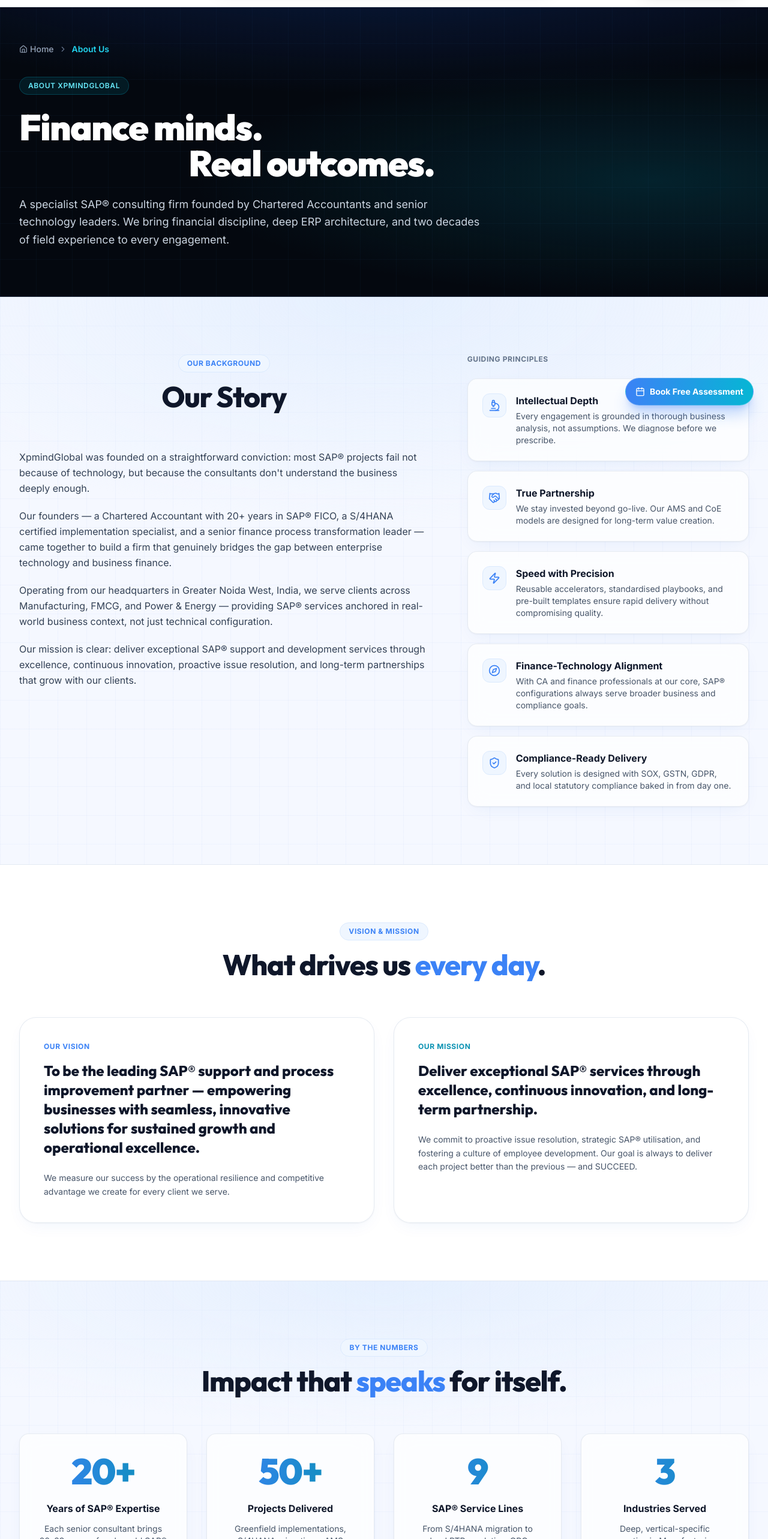
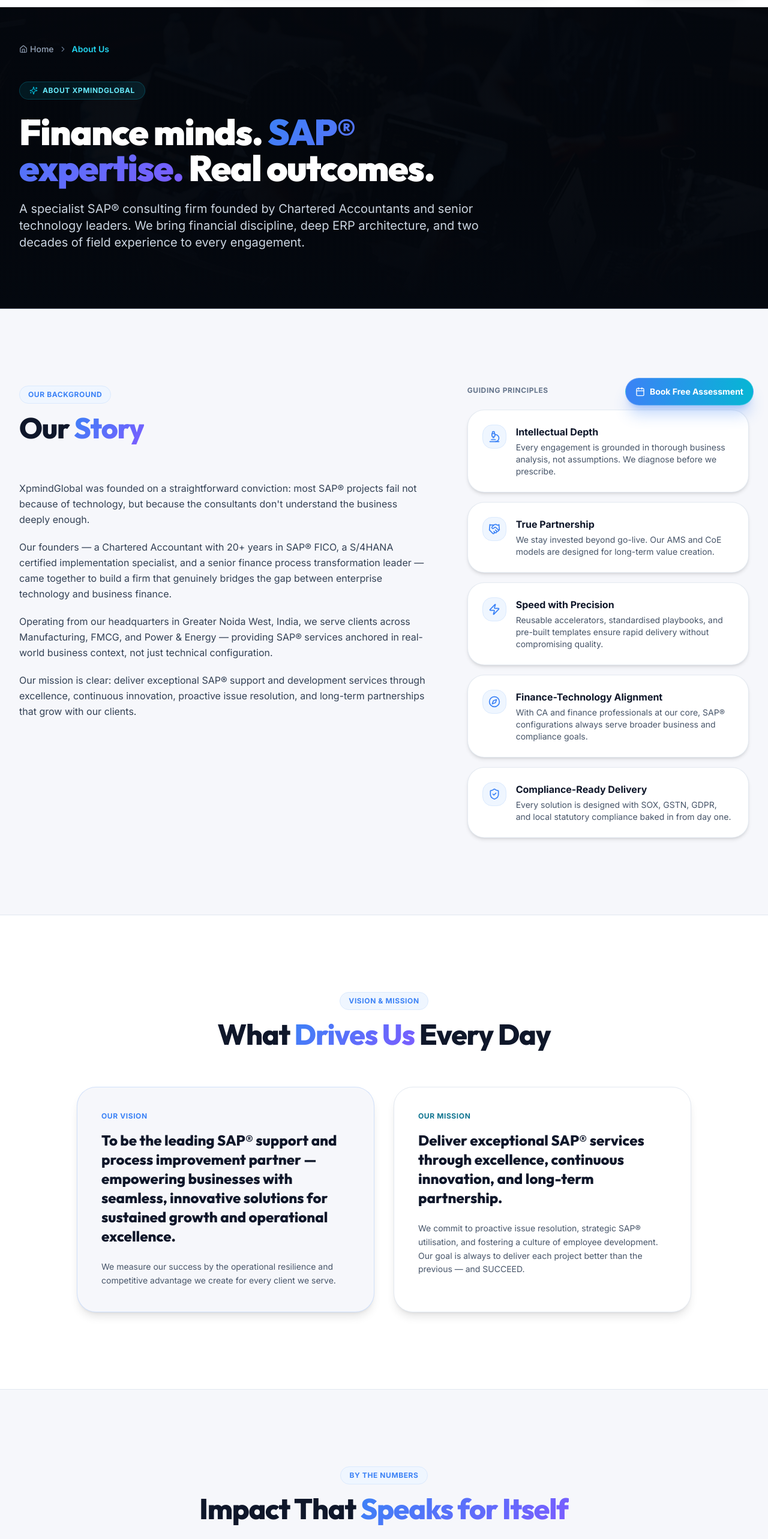
Before and after one commit to manishraghavv/xp, a Next.js app: page /about in a window 1280 px wide. Shown: the part 100-2666 px from the top of the page at 60% size. Built offline with nearby package versions, Linux system fonts and the light colour scheme.

Commit message:
feat(about,contact): upgrade About and Contact pages with photography, Hostinger layout, and responsive tokens

```diff
--- a/src/app/about/page.tsx
+++ b/src/app/about/page.tsx
@@ -1,10 +1,11 @@
 import React from "react";
 import type { Metadata } from "next";
+import Image from "next/image";
 import { Breadcrumbs } from "@/components/layout/Breadcrumbs";
 import { companyData } from "@/content/company";
 import { SectionHeading } from "@/components/ui/SectionHeading";
 import { StatCounter } from "@/components/ui/StatCounter";
-import { Microscope, Handshake, Zap, Compass, ShieldCheck, ArrowRight } from "lucide-react";
+import { Microscope, Handshake, Zap, Compass, ShieldCheck, ArrowRight, Sparkles } from "lucide-react";
 import { ContactCtaBand } from "@/components/sections/ContactCtaBand";
 
 export const metadata: Metadata = {
@@ -27,25 +28,41 @@
 
   return (
     <div className="pt-24 sm:pt-28">
-      {/* Hero Section (Dark navy mesh) */}
-      <section className="dark-mesh-bg text-white pt-12 pb-20 relative overflow-hidden border-b border-slate-800/80">
+      {/* Hero Section (Dark navy mesh with team photo) */}
+      <section
+        data-theme="dark"
+        className="relative text-white pt-12 pb-24 overflow-hidden border-b border-slate-800/80"
+      >
+        <div className="absolute inset-0 z-0">
+          <Image
+            src="/images/about-team.jpg"
+            alt="Enterprise SAP Consulting Team Collaboration"
+            fill
+            priority
+            sizes="100vw"
+            className="object-cover object-center brightness-[0.30] contrast-125"
+          />
+          <div className="absolute inset-0 bg-gradient-to-b from-navy-950/90 via-navy-950/80 to-navy-950" />
+        </div>
+
         <div className="max-w-7xl mx-auto px-4 sm:px-6 lg:px-8 relative z-10">
-          <Breadcrumbs items={[{ label: "About Us" }]} theme="dark" className="mb-6" />
+          <Breadcrumbs items={[{ label: "About Us" }]} theme="dark" className="mb-8" />
 
           <div className="max-w-3xl">
-            <div className="inline-flex items-center gap-2 px-3.5 py-1.5 rounded-full bg-cyan-500/10 border border-cyan-500/25 text-cyan-300 text-xs font-semibold uppercase tracking-wider mb-6">
+            <div className="inline-flex items-center gap-2 px-4 py-1.5 rounded-full bg-cyan-500/10 border border-cyan-500/25 text-cyan-300 text-xs font-bold uppercase tracking-wider mb-6">
+              <Sparkles className="w-3.5 h-3.5 text-brand-cyan" />
               <span>About XpmindGlobal</span>
             </div>
 
-            <h1 className="font-display text-4xl sm:text-5xl md:text-6xl font-black tracking-tight leading-[1.05] mb-6">
+            <h1 className="font-display text-4xl sm:text-5xl md:text-6xl font-black tracking-tight leading-[1.08] mb-6">
               Finance minds.{" "}
-              <span className="text-transparent bg-clip-text bg-gradient-to-r from-brand-blue-light to-brand-cyan">
+              <span className="gradient-heading-accent">
                 SAP® expertise.
               </span>{" "}
               Real outcomes.
             </h1>
 
-            <p className="text-lg text-slate-300 leading-relaxed font-normal">
+            <p className="text-base sm:text-xl text-slate-300 leading-relaxed font-normal">
               A specialist SAP® consulting firm founded by Chartered Accountants and senior technology leaders. We bring financial discipline, deep ERP architecture, and two decades of field experience to every engagement.
             </p>
           </div>
@@ -53,7 +70,7 @@
       </section>
 
       {/* Our Story & Values Section (Light section) */}
-      <section className="py-24 bg-canvas-subtle light-mesh-bg border-b border-slate-200/80">
+      <section data-theme="light" className="py-24 sm:py-32 bg-[#F6F7FB] border-b border-slate-200">
         <div className="max-w-7xl mx-auto px-4 sm:px-6 lg:px-8">
           <div className="grid grid-cols-1 lg:grid-cols-12 gap-12 lg:gap-16 items-start">
             {/* Story Text (7 cols) */}
@@ -61,6 +78,8 @@
               <SectionHeading
                 eyebrow="Our Background"
                 title="Our Story"
+                highlight="Story"
+                align="left"
                 className="mb-8"
                 theme="light"
               />
@@ -81,14 +100,14 @@
               {companyData.values.map((val, idx) => (
                 <div
                   key={idx}
-                  className="p-6 rounded-2xl glass-card-light group hover:border-brand-blue/30 transition-all duration-300"
+                  className="p-6 rounded-3xl bg-white border border-slate-200/90 shadow-md hover:shadow-xl hover:border-brand-blue/30 transition-all duration-300"
                 >
                   <div className="flex items-start gap-4">
-                    <div className="w-10 h-10 rounded-xl bg-blue-50 border border-blue-100 flex items-center justify-center flex-shrink-0 group-hover:scale-110 transition-transform">
+                    <div className="w-10 h-10 rounded-2xl bg-blue-50 border border-blue-100 flex items-center justify-center flex-shrink-0">
                       {iconMap[val.icon] || <Zap className="w-5 h-5 text-brand-blue" />}
                     </div>
                     <div>
-                      <h4 className="text-base font-bold text-slate-900 group-hover:text-brand-blue transition-colors mb-1">
+                      <h4 className="text-base font-bold text-slate-900 mb-1">
                         {val.title}
                       </h4>
                       <p className="text-xs sm:text-sm text-slate-600 leading-relaxed">
@@ -104,21 +123,19 @@
       </section>
 
       {/* Vision & Mission Section (Light Section) */}
-      <section className="py-24 bg-white border-b border-slate-200/80">
+      <section data-theme="light" className="py-24 sm:py-32 bg-white border-b border-slate-200">
         <div className="max-w-7xl mx-auto px-4 sm:px-6 lg:px-8">
           <SectionHeading
             eyebrow="Vision & Mission"
-            title={
-              <>
-                What drives us <span className="text-brand-blue">every day</span>.
-              </>
-            }
+            title="What Drives Us Every Day"
+            highlight="Drives Us"
+            align="center"
             theme="light"
           />
 
-          <div className="grid grid-cols-1 md:grid-cols-2 gap-8">
+          <div className="grid grid-cols-1 md:grid-cols-2 gap-8 max-w-5xl mx-auto">
             {/* Vision Card */}
-            <div className="p-8 sm:p-10 rounded-3xl glass-card-light border-brand-blue/20 bg-blue-50/30 space-y-4">
+            <div className="p-8 sm:p-10 rounded-4xl bg-[#F6F7FB] border border-brand-blue/20 space-y-4 shadow-lg">
               <div className="text-xs font-bold uppercase tracking-wider text-brand-blue">
                 Our Vision
               </div>
@@ -131,8 +148,8 @@
             </div>
 
             {/* Mission Card */}
-            <div className="p-8 sm:p-10 rounded-3xl glass-card-light space-y-4">
-              <div className="text-xs font-bold uppercase tracking-wider text-cyan-600">
+            <div className="p-8 sm:p-10 rounded-4xl bg-white border border-slate-200 shadow-lg space-y-4">
+              <div className="text-xs font-bold uppercase tracking-wider text-cyan-700">
                 Our Mission
               </div>
               <h3 className="text-xl sm:text-2xl font-display font-extrabold text-slate-900 leading-snug">
@@ -147,21 +164,19 @@
       </section>
 
       {/* By the Numbers (Light section) */}
-      <section className="py-24 bg-canvas-subtle light-mesh-bg border-b border-slate-200/80">
+      <section data-theme="light" className="py-24 sm:py-32 bg-[#F6F7FB] border-b border-slate-200">
         <div className="max-w-7xl mx-auto px-4 sm:px-6 lg:px-8">
           <SectionHeading
             eyebrow="By the Numbers"
-            title={
-              <>
-                Impact that <span className="text-brand-blue">speaks</span> for itself.
-              </>
-            }
+            title="Impact That Speaks for Itself"
+            highlight="Speaks for Itself"
+            align="center"
             theme="light"
           />
 
           <div className="grid grid-cols-1 sm:grid-cols-2 lg:grid-cols-4 gap-8">
             {companyData.metrics.map((m, idx) => (
-              <div key={idx} className="p-8 rounded-2xl glass-card-light text-center space-y-3">
+              <div key={idx} className="p-8 rounded-3xl bg-white border border-slate-200/90 shadow-md text-center space-y-3">
                 <StatCounter number={m.number} label="" theme="light" />
                 <h4 className="text-base font-bold text-slate-900">{m.title}</h4>
                 <p className="text-xs sm:text-sm text-slate-600 leading-relaxed">
@@ -174,16 +189,14 @@
       </section>
 
       {/* Leadership Team (Light section) */}
-      <section id="leadership" className="py-24 bg-white border-b border-slate-200/80">
+      <section id="leadership" data-theme="light" className="py-24 sm:py-32 bg-white border-b border-slate-200">
         <div className="max-w-7xl mx-auto px-4 sm:px-6 lg:px-8">
           <SectionHeading
             eyebrow="Leadership Team"
-            title={
-              <>
-                Meet the experts behind <span className="text-brand-blue">XpmindGlobal</span>.
-              </>
-            }
+            title="Meet the Experts Behind XpmindGlobal"
+            highlight="Meet the Experts"
             subtitle="Our leadership team comprises Chartered Accountants, SAP® S/4HANA certified professionals, and enterprise transformation veterans with an average of 20+ years in the industry."
+            align="center"
             theme="light"
           />
 
@@ -191,7 +204,7 @@
             {companyData.leadership.map((member, idx) => (
               <div
                 key={idx}
-                className="p-8 rounded-2xl glass-card-light flex flex-col justify-between group hover:border-brand-blue/40 transition-all duration-300"
+                className="p-8 rounded-3xl bg-[#F6F7FB] border border-slate-200/90 shadow-md hover:shadow-2xl hover:border-brand-blue/30 flex flex-col justify-between group transition-all duration-300"
               >
                 <div>
                   <div className="w-16 h-16 rounded-full bg-gradient-to-tr from-brand-blue to-brand-cyan text-white font-display font-black text-xl flex items-center justify-center mb-6 shadow-md shadow-brand-blue/20 group-hover:scale-105 transition-transform">
@@ -202,7 +215,7 @@
                     {member.name}
                   </h3>
 
-                  <div className="text-xs font-bold uppercase tracking-wider text-cyan-600 mt-1 mb-4">
+                  <div className="text-xs font-bold uppercase tracking-wider text-brand-blue mt-1 mb-4">
                     {member.role}
                   </div>
 
@@ -211,8 +224,8 @@
                   </p>
                 </div>
 
-                <div className="pt-4 border-t border-slate-100">
-                  <span className="inline-block px-3 py-1 rounded-full text-[11px] font-bold bg-amber-50 text-amber-700 border border-amber-200">
+                <div className="pt-4 border-t border-slate-200/80">
+                  <span className="inline-block px-3 py-1 rounded-full text-[11px] font-bold bg-white text-slate-700 border border-slate-200">
                     {member.experience}
                   </span>
                 </div>
--- a/src/components/sections/ContactCtaBand.tsx
+++ b/src/components/sections/ContactCtaBand.tsx
@@ -23,9 +23,9 @@
 
   return (
     <>
-      <section className="py-20 dark-mesh-bg text-white relative overflow-hidden border-t border-slate-800/80">
+      <section data-theme="dark" className="py-20 dark-mesh-bg text-white relative overflow-hidden border-t border-slate-800/80">
         <div className="max-w-7xl mx-auto px-4 sm:px-6 lg:px-8 relative z-10">
-          <div className="p-8 sm:p-12 rounded-3xl glass-card-dark border border-slate-700/80 flex flex-col md:flex-row items-center justify-between gap-8">
+          <div className="p-8 sm:p-12 rounded-4xl bg-gradient-to-b from-white/[0.08] to-white/[0.02] border border-white/15 backdrop-blur-2xl flex flex-col md:flex-row items-center justify-between gap-8 shadow-2xl">
             <div className="space-y-3 max-w-2xl">
               <div className="inline-flex items-center gap-2 text-xs font-bold tracking-widest uppercase text-brand-cyan">
                 <Sparkles className="w-3.5 h-3.5" />
@@ -43,7 +43,7 @@
 
             <button
               onClick={() => setIsModalOpen(true)}
-              className="px-8 py-3.5 rounded-lg bg-gradient-to-r from-brand-blue to-brand-cyan text-white text-sm sm:text-base font-semibold shadow-lg shadow-brand-blue/30 hover:shadow-brand-blue/50 hover:-translate-y-0.5 transition-all duration-300 flex items-center gap-2 flex-shrink-0"
+              className="btn-pill-gradient px-8 py-4 rounded-full text-white text-sm sm:text-base font-semibold flex items-center gap-2 flex-shrink-0 cursor-pointer"
             >
               <span>{buttonText}</span>
               <ArrowRight className="w-4 h-4" />
```
Also changed, not shown: src/app/contact/page.tsx (+33 -16 lines).
